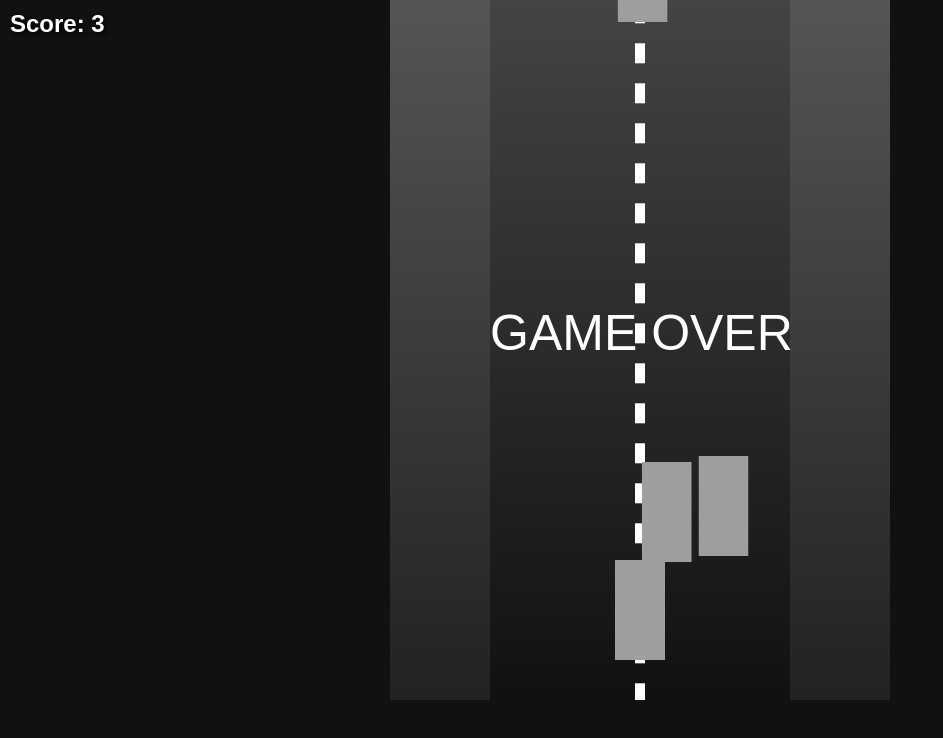
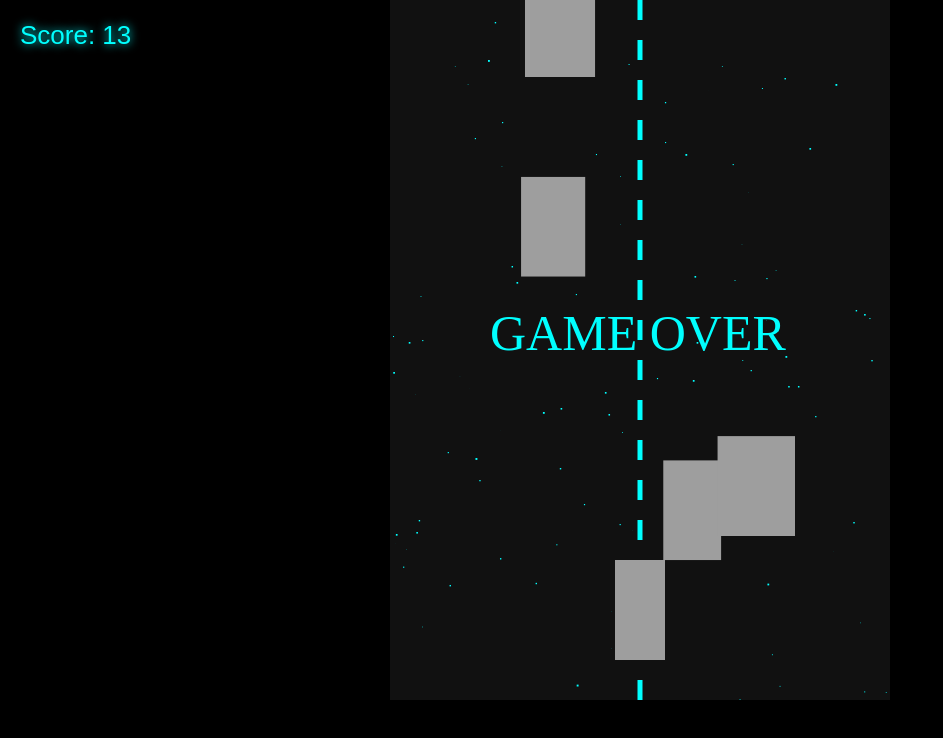
Before and after one commit to hello111e/stick-fight, a plain HTML site: page index.html in a window 1280 px wide. Shown: the whole page, without its empty margins (0-943 px from the left). Drawn offline with Linux system fonts and the light colour scheme.

Commit message:
Update index.html

```diff
--- a/index.html
+++ b/index.html
@@ -3,129 +3,165 @@
 <head>
 <meta charset="UTF-8">
 <meta name="viewport" content="width=device-width, initial-scale=1.0">
-<title>🚗 Ultimate Car Racing 🚗</title>
+<title>🌌 Neon Sci-Fi Racer 🌌</title>
 <style>
   body {
     margin: 0;
     overflow: hidden;
-    background: #111;
-    font-family: 'Arial', sans-serif;
+    background: #000;
+    font-family: 'Orbitron', sans-serif;
+    color: #0ff;
   }
   canvas {
     display: block;
     margin: 0 auto;
-    background: linear-gradient(#555, #222);
+    background: radial-gradient(ellipse at center, #000 0%, #050505 100%);
   }
   #score {
     position: absolute;
-    top: 10px;
-    left: 10px;
-    color: #fff;
-    font-size: 24px;
-    font-weight: bold;
-    text-shadow: 2px 2px 5px #000;
+    top: 20px;
+    left: 20px;
+    font-size: 26px;
+    color: #0ff;
+    text-shadow: 0 0 10px #0ff;
   }
 </style>
 </head>
 <body>
 <div id="score">Score: 0</div>
 <canvas id="gameCanvas" width="500" height="700"></canvas>
-
 <script>
-// Canvas setup
+// Canvas
 const canvas = document.getElementById('gameCanvas');
 const ctx = canvas.getContext('2d');
 
-// Load car image
+// Player car
 const carImg = new Image();
-carImg.src = 'https://i.imgur.com/OY9P2Fj.png'; // Cool car image
+carImg.src = 'https://i.imgur.com/OY9P2Fj.png'; // You can replace with neon car sprite
+let car = {
+    x: canvas.width/2 - 25,
+    y: canvas.height - 140,
+    width: 50,
+    height: 100,
+    speed: 0,
+    maxSpeed: 10,
+    accel: 0.3,
+    decel: 0.05
+};
 
-// Load obstacle image
+// Obstacles
+let obstacles = [];
 const obstacleImg = new Image();
-obstacleImg.src = 'https://i.imgur.com/j6z2dBz.png'; // Obstacle car
+obstacleImg.src = 'https://i.imgur.com/j6z2dBz.png'; // Replace with sci-fi obstacle
 
-// Game variables
-let car = { x: canvas.width/2 - 25, y: canvas.height - 140, width: 50, height: 100, speed: 7 };
+// Input
 let keys = {};
-let obstacles = [];
+document.addEventListener('keydown', e => keys[e.key] = true);
+document.addEventListener('keyup', e => keys[e.key] = false);
+
+// Score & game
 let score = 0;
 let gameOver = false;
 
-// Handle keys
-document.addEventListener('keydown', e => keys[e.key] = true);
-document.addEventListener('keyup', e => keys[e.key] = false);
-
-// Create obstacles
+// Create obstacle
 function createObstacle() {
-  const width = 50;
-  const x = Math.random() * (canvas.width - width);
-  obstacles.push({ x, y: -120, width, height: 100 });
+    const width = 50 + Math.random()*30;
+    const x = Math.random()*(canvas.width - width);
+    obstacles.push({x, y: -120, width, height: 100, speed: 6 + score/200});
 }
 
-// Update game
+// Update
 function update() {
-  if (keys['ArrowLeft'] && car.x > 0) car.x -= car.speed;
-  if (keys['ArrowRight'] && car.x + car.width < canvas.width) car.x += car.speed;
+    // Smooth acceleration
+    if(keys['ArrowUp'] || keys['w']) car.speed += car.accel;
+    else car.speed -= car.decel;
+    if(car.speed > car.maxSpeed) car.speed = car.maxSpeed;
+    if(car.speed < 0) car.speed = 0;
 
-  obstacles.forEach(obs => obs.y += 6); // move obstacles
+    // Lateral movement
+    if(keys['ArrowLeft'] || keys['a']) car.x -= 7;
+    if(keys['ArrowRight'] || keys['d']) car.x += 7;
+    if(car.x < 50) car.x = 50;
+    if(car.x + car.width > canvas.width-50) car.x = canvas.width-50 - car.width;
 
-  // Check collisions
+    // Move obstacles
+    obstacles.forEach(obs => obs.y += obs.speed + car.speed*0.5);
+
+    // Collision detection
     obstacles.forEach(obs => {
-    if (
-      car.x < obs.x + obs.width &&
+        if(car.x < obs.x + obs.width &&
            car.x + car.width > obs.x &&
            car.y < obs.y + obs.height &&
-      car.y + car.height > obs.y
-    ) gameOver = true;
+           car.y + car.height > obs.y) gameOver = true;
     });
 
-  // Remove passed obstacles & score
+    // Remove off-screen obstacles
     obstacles = obstacles.filter(obs => obs.y < canvas.height);
-  score += 0.02;
-  document.getElementById('score').innerText = 'Score: ' + Math.floor(score);
 
     // Spawn obstacles
-  if (Math.random() < 0.02) createObstacle();
+    if(Math.random() < 0.02 + score/5000) createObstacle();
+
+    // Score
+    score += 0.05 + car.speed/50;
+    document.getElementById('score').innerText = 'Score: ' + Math.floor(score);
 }
 
-// Draw road, car, obstacles
-function draw() {
-  ctx.clearRect(0, 0, canvas.width, canvas.height);
+// Draw neon road
+function drawRoad() {
+    ctx.fillStyle = '#111';
+    ctx.fillRect(0, 0, canvas.width, canvas.height);
 
-  // Draw road with gradient
-  const roadGradient = ctx.createLinearGradient(0, 0, 0, canvas.height);
-  roadGradient.addColorStop(0, '#444');
-  roadGradient.addColorStop(1, '#111');
-  ctx.fillStyle = roadGradient;
-  ctx.fillRect(100, 0, 300, canvas.height);
-
-  // Draw lane lines
-  ctx.fillStyle = '#fff';
-  for (let i = 0; i < canvas.height; i += 40) {
-    ctx.fillRect(canvas.width/2 - 5, i + (Date.now()/10 % 40), 10, 20);
+    // Neon lane lines
+    ctx.strokeStyle = '#0ff';
+    ctx.lineWidth = 5;
+    ctx.setLineDash([20, 20]);
+    ctx.beginPath();
+    ctx.moveTo(canvas.width/2, 0);
+    ctx.lineTo(canvas.width/2, canvas.height);
+    ctx.stroke();
+    ctx.setLineDash([]);
 }
 
-  // Draw player car
+// Draw background stars
+let stars = [];
+for(let i=0;i<100;i++){
+    stars.push({x: Math.random()*canvas.width, y: Math.random()*canvas.height, size: Math.random()*2});
+}
+
+function drawStars() {
+    ctx.fillStyle = '#0ff';
+    stars.forEach(s => {
+        ctx.fillRect(s.x, s.y, s.size, s.size);
+        s.y += 2 + car.speed/5;
+        if(s.y > canvas.height) { s.y = 0; s.x = Math.random()*canvas.width;}
+    });
+}
+
+// Draw game
+function draw() {
+    drawRoad();
+    drawStars();
+
+    // Player car
     ctx.drawImage(carImg, car.x, car.y, car.width, car.height);
 
-  // Draw obstacles
+    // Obstacles
     obstacles.forEach(obs => ctx.drawImage(obstacleImg, obs.x, obs.y, obs.width, obs.height));
 }
 
-// Game loop
+// Loop
 function loop() {
-  if (!gameOver) {
+    if(!gameOver) {
         update();
         draw();
         requestAnimationFrame(loop);
     } else {
-    ctx.fillStyle = 'white';
-    ctx.font = '50px Arial';
-    ctx.fillText('GAME OVER', canvas.width/2 - 150, canvas.height/2);
+        ctx.fillStyle = '#0ff';
+        ctx.font = '50px Orbitron';
+        ctx.fillText('GAME OVER', canvas.width/2-150, canvas.height/2);
     }
 }
 
-// Start game
 carImg.onload = loop;
 </script>
 </body>
```
Lines whose indentation alone changed are shown as unchanged.
